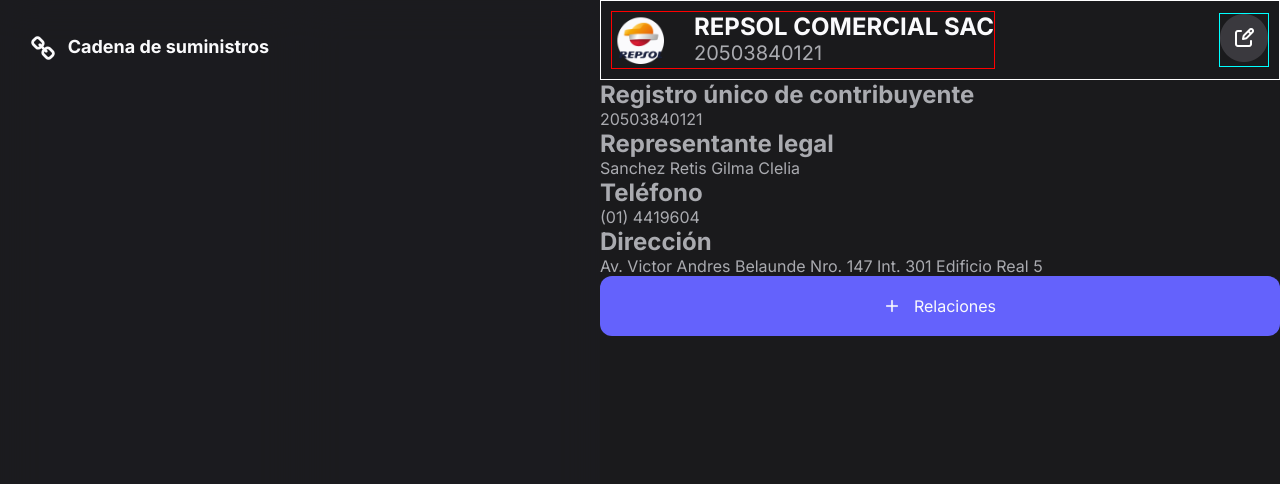
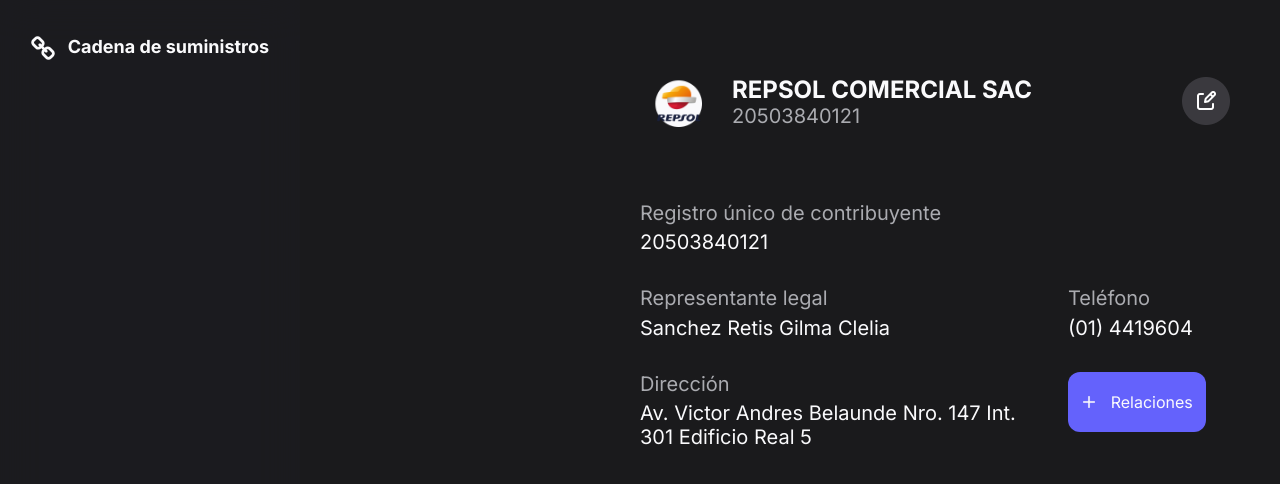
Before and after one commit to alexbvart/supply-chain, a Next.js app: page / in a window 1280 px wide. Shown: the top 484 px of the page. Built offline with nearby package versions, Linux system fonts and the light colour scheme.

Commit message:
(chore): EnterpriseInfo componenent using css grid

```diff
--- a/pages/index.js
+++ b/pages/index.js
@@ -5,6 +5,8 @@
 import styles from '../styles/Home.module.css'
 export default function Home() {
   return (
-    <EnterpriseInfo />
+    <>
+      <EnterpriseInfo />
+    </>
   )
 }
--- a/src/components/EnterpriseHeader/EnterpriseHeader.js
+++ b/src/components/EnterpriseHeader/EnterpriseHeader.js
@@ -20,7 +20,7 @@
 				</div>
 			</section>
       <figure className={edit_enterprise_info}>
-					<img src="./assets/icons/edit_icon.png" alt="enterprise logo" />
+					<img src="./assets/icons/edit_icon.png" alt="edit icon" />
 				</figure>
 		</header>
 	);
--- a/src/components/EnterpriseHeader/enterpriseHeader.module.css
+++ b/src/components/EnterpriseHeader/enterpriseHeader.module.css
@@ -1,7 +1,6 @@
 .header{
   padding: 10px;
   color: white;
-  border: 1px solid white;
   display: flex;
   justify-content: space-between;
   align-items: center;
@@ -9,7 +8,6 @@
 
 .enterprise_hero{
   display: flex;
-  border: 1px solid red;
 }
 
 .enterprise_data h1{
@@ -26,11 +24,6 @@
   margin-right: 30px;
 }
 
-.edit_enterprise_info{
-  border: 1px solid aqua;
-  /* width: 20px; */
-}
-
 .edit_enterprise_info img{
   width: 48px;
   max-width: 48px;
--- a/src/container/EnterpriseInfo/EnterpriseInfo.js
+++ b/src/container/EnterpriseInfo/EnterpriseInfo.js
@@ -5,8 +5,6 @@
   enterprise_info,
 	main_section,
 	info_field,
-	grid_info_fields,
-	container,
 	ruc_field,
 	button_container
 } from './enterpriseInfo.module.css';
--- a/src/container/EnterpriseInfo/enterpriseInfo.module.css
+++ b/src/container/EnterpriseInfo/enterpriseInfo.module.css
@@ -1,7 +1,42 @@
-.header{
-  color: red;
+.enterprise_info{
+  padding: 65px 40px 0 40px;
 }
 
-.enterprise-hero{
+.main_section{
+  width: 100%;
+  margin-top: 60px;
+  display: grid;
+  grid-template-columns: 1fr;
+  grid-gap: 32px;
+}
 
+.info_field h2{
+  font: var(--headline3);
+  color: var(--txt-unactive);
+  margin-bottom: 5px;
 }
+
+.info_field p{
+  font: var(--headline3);
+  color: var(--txt-active);
+}
+
+.button_container{
+  width: 100%;
+  cursor: pointer;
+}
+
+
+@media screen and (min-width: 560px) {
+  .ruc_field{
+    grid-column: span 2;
+  }
+
+  .main_section{
+    grid-template-columns: 2fr;
+  }
+
+  .button_container{
+    width: 80%;
+  }
+}
--- a/src/container/Layout/index.jsx
+++ b/src/container/Layout/index.jsx
@@ -1,13 +1,12 @@
 import React, {Children, useState} from 'react';
 import SideBar from '../SideBar';
-import {layout, awas} from './layout.module.css'
+import {layout } from './layout.module.css'
 
 const Layout = ({children}) => {
     return (
         <>
             <div className={layout}>
                 <SideBar></SideBar>
-                <div className={awas}></div>
                 <main>
                     {children}
                 </main>
--- a/src/container/Layout/layout.module.css
+++ b/src/container/Layout/layout.module.css
@@ -1,11 +1,4 @@
-.awas{
-  width: 300px;
-  background: rgba(37, 35, 46, 0.2);
-    backdrop-filter: blur(20px);
-    -webkit-backdrop-filter: blur(20px);
-}
-
 .layout{
     display: grid;
-    grid-template-columns: 300px 300px 1fr;
+    grid-template-columns: 600px 1fr;
 }
```
Also changed, not shown: src/container/EnterpriseInfo/EnterpriseInfo.jsx (deleted, +0 -29 lines).
